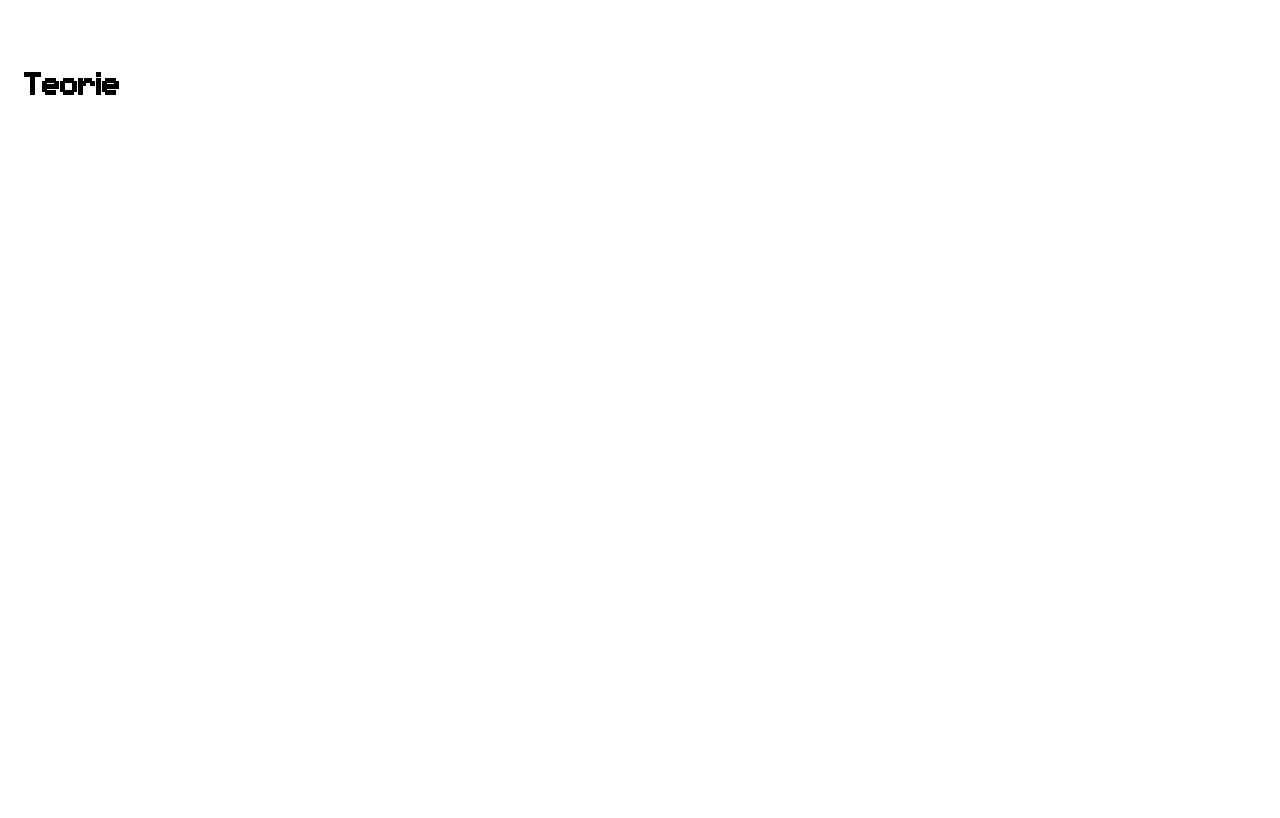
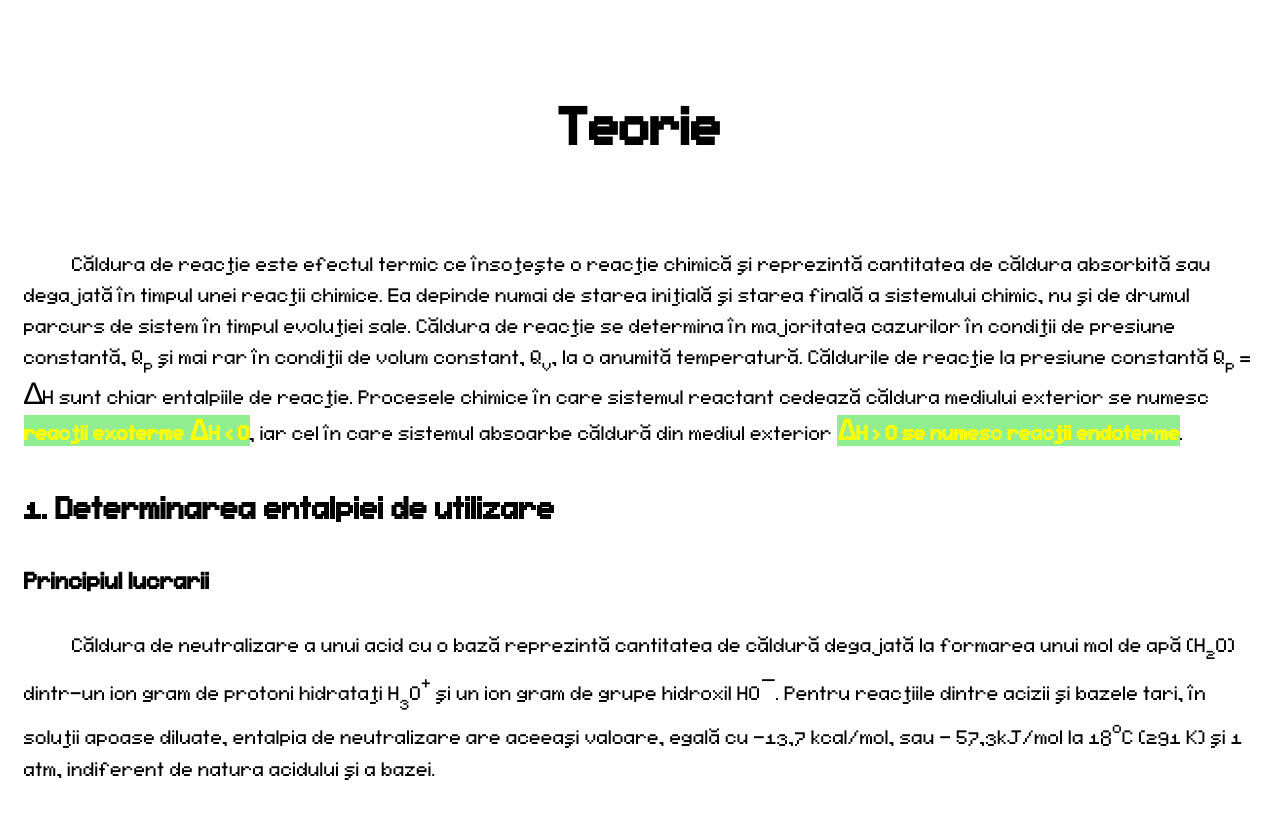
Before and after one commit to MonsieurLazar/termochimie-efect-termic, a SvelteKit app: page /teorie in a window 1280 px wide. Shown: the top 818 px of the page. Built offline with nearby package versions, Linux system fonts and the light colour scheme.

Commit message:
Introductory section + slight formatting

```diff
--- a/src/routes/teorie/+page.svelte
+++ b/src/routes/teorie/+page.svelte
@@ -1 +1,55 @@
+<script lang='ts'>
+
+</script>
+
+<div id = "teorie">
 <h1>Teorie</h1>
+</div>
+
+<!-- Paragraf introductiv -->
+<p class = "indent_paragraph">
+    Căldura de reacţie este efectul termic ce însoţeşte o reacţie chimică şi reprezintă
+cantitatea de căldura absorbită sau degajată în timpul unei reacţii chimice. Ea depinde numai de
+starea iniţială şi starea finală a sistemului chimic, nu şi de drumul parcurs de sistem în timpul
+evoluţiei sale.
+Căldura de reacţie se determina în majoritatea cazurilor în condiţii de presiune constantă,
+Q<sub>p</sub> şi mai rar în condiţii de volum constant, Q<sub>v</sub>, la o anumită temperatură.
+Căldurile de reacţie la presiune constantă Q<sub>p</sub> = ∆H sunt chiar entalpiile de reacţie. Procesele
+chimice în care sistemul reactant cedează căldura mediului exterior se numesc <span class = "highlight">
+reacţii exoterme ∆H &lt O </span>, iar cel în care sistemul absoarbe căldură din mediul exterior
+<span class = "highlight"> ∆H &gt O se numesc reacţii endoterme </span>.
+</p>
+
+<!-- Descriere lucrarii -->
+<h1><strong>1. Determinarea entalpiei de utilizare</strong></h1>
+<h2><strong> Principiul lucrarii</strong></h2>
+<p class = "indent_paragraph">
+Căldura de neutralizare a unui acid cu o bază reprezintă cantitatea de căldură degajată la
+formarea unui mol de apă (H<sub>2</sub>O) dintr-un ion gram de protoni hidrataţi H<sub>3</sub>O<sup>+</sup>
+şi un ion gram de grupe hidroxil HO<sup>−</sup>. Pentru reacţiile dintre acizii şi bazele tari,
+în soluţii apoase diluate, entalpia de neutralizare are aceeaşi valoare, egală cu -13,7 kcal/mol,
+sau – 57,3kJ/mol la 18<sup>o</sup>C (291 K) şi 1 atm, indiferent de natura acidului şi a bazei.
+</p>
+
+<style>
+    /* Paragraf cu indentare */
+    .indent_paragraph{
+        font-size: 1.3rem;
+        text-indent: 2rem;
+    }
+
+    /* Formatare titlu mare  */
+    #teorie{
+        display: flex;
+        justify-content: center;
+        font-size: 1.7rem;
+    }
+
+    /*Pentru informatii importante*/
+    .highlight{
+        color: yellow;
+        background-color: lightgreen;
+        font-weight: bold;
+    }
+
+</style>
```
